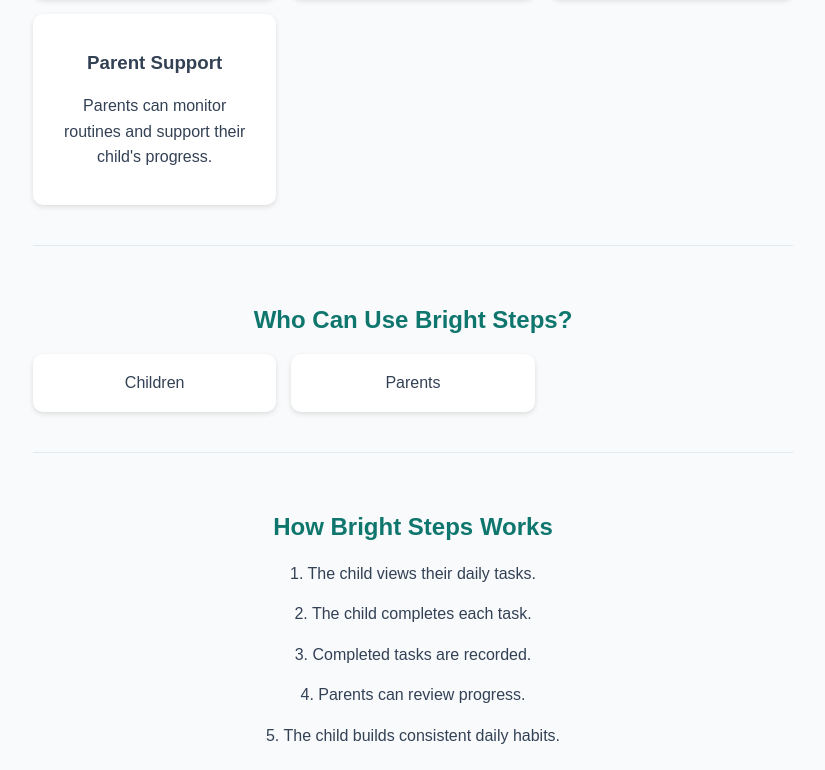
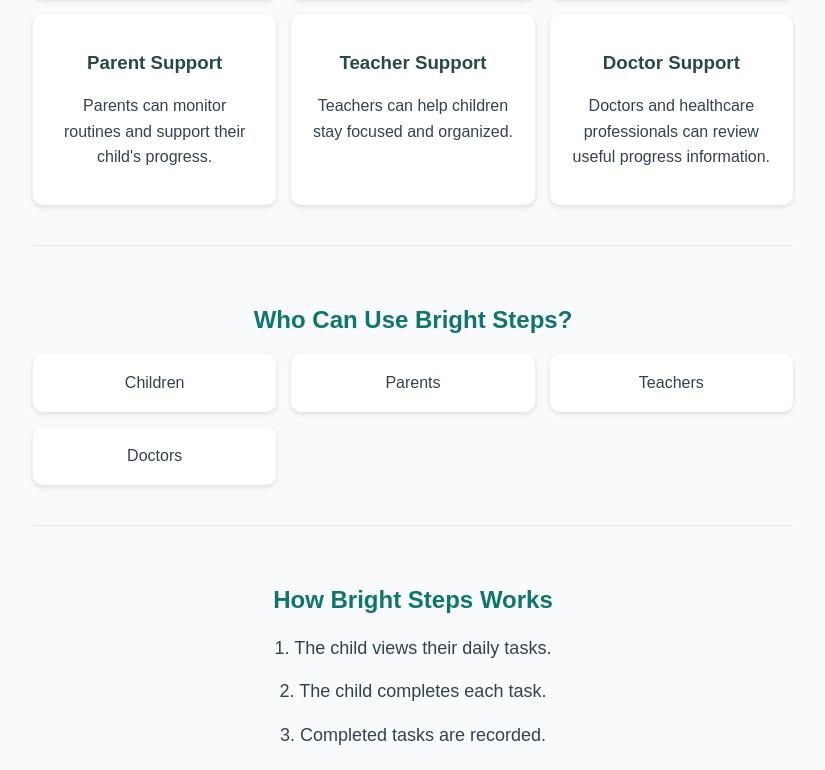
Before and after one commit to arunatara1111-creator/unit1-project, a React (Vite) app: page /about in a window 1280 px wide. Shown: the part 730-1500 px from the top of the page, without its empty margins (227-1052 px from the left). Built offline with nearby package versions, Linux system fonts and the light colour scheme.

Commit message:
Parent feature added

```diff
--- a/src/index.css
+++ b/src/index.css
@@ -76,14 +76,24 @@
   text-align: center;
   color: #0f766e;
 }
-
+section h3 {
+  text-align: center;
+  color: #274a47;
+}
 section p {
   max-width: 600px;
   margin: 15px auto;
   line-height: 1.6;
   text-align: center;
 }
-
+section li {
+  list-style: none;
+  font-size: 18px;
+  margin-bottom: 15px;
+  line-height: 1.6;
+  padding: 0;
+  text-align: center;
+}
 
 /* Hero */
 
--- a/src/layout/Footer.jsx
+++ b/src/layout/Footer.jsx
@@ -5,6 +5,9 @@
     <footer className="footer">
       <p>Bright Steps</p>
       <p>Small Steps. Big Progress.</p>
+      <div className="footer-bottom">
+        <p>© 2026 Bright Steps. All rights reserved.</p>
+      </div>
     </footer>
   );
 }
--- a/src/pages/About.jsx
+++ b/src/pages/About.jsx
@@ -51,6 +51,21 @@
               support their child's progress.
             </p>
           </div>
+          <div>
+            <h3>Teacher Support</h3>
+            <p>
+              Teachers can help children stay focused
+              and organized.
+            </p>
+          </div>
+
+          <div>
+            <h3>Doctor Support</h3>
+            <p>
+              Doctors and healthcare professionals can
+              review useful progress information.
+            </p>
+          </div>
 
         </div>
       </section>
@@ -63,6 +78,8 @@
 
           <div>Children</div>
           <div>Parents</div>
+          <div>Teachers</div>
+          <div>Doctors</div>
 
         </div>
       </section>
@@ -71,15 +88,15 @@
       <section>
         <h2>How Bright Steps Works</h2>
 
-        <p>1. The child views their daily tasks.</p>
+        <li>1. The child views their daily tasks.</li>
 
-        <p>2. The child completes each task.</p>
+        <li>2. The child completes each task.</li>
 
-        <p>3. Completed tasks are recorded.</p>
+        <li>3. Completed tasks are recorded.</li>
 
-        <p>4. Parents can review progress.</p>
+        <li>4. Parents can review progress.</li>
 
-        <p>5. The child builds consistent daily habits.</p>
+        <li>5. The child builds consistent daily habits.</li>
       </section>
 
 
--- a/src/pages/Home.jsx
+++ b/src/pages/Home.jsx
@@ -29,7 +29,14 @@
               attention, organization, activity level, impulse control,
               and emotional regulation.
             </p>
+        <h3>People with ADHD may experience challenges such as:</h3>
 
+              <p>Difficulty staying focused on tasks.</p>
+              <p>Forgetting appointments, instructions, or responsibilities.</p>
+              <p>Difficulty organizing tasks and managing time.</p>
+              <p>Acting or speaking before thinking.</p>
+              <p>Finding it difficult to sit still for long periods.</p>
+              <p>Switching between tasks or losing track of what they were doing.</p>
         </section>
 
 
--- a/src/pages/childProfile/ChildView.jsx
+++ b/src/pages/childProfile/ChildView.jsx
@@ -1,6 +1,7 @@
 
 import React, { useEffect, useMemo, useState } from "react";
 import { Sun, Moon, Star, Rocket } from "lucide-react";
+import confetti from "canvas-confetti";
 
 import Shell from "./Shell";
 import TopBar from "./TopBar";
@@ -294,20 +295,48 @@
     // All tasks completed
     if (
       tasks.length > 0 &&
-      newCompletedCount ===
-        tasks.length
+      newCompletedCount === tasks.length
     ) {
-
       setLaunched(true);
 
+      // 🎉 Blast animation
+      confetti({
+        particleCount: 150,
+        spread: 100,
+        startVelocity: 45,
+        origin: {
+          x: 0.5,
+          y: 0.6,
+        },
+      });
+
+      // 🚀 Second blast
+      setTimeout(() => {
+        confetti({
+          particleCount: 100,
+          spread: 140,
+          startVelocity: 35,
+          origin: {
+            x: 0.2,
+            y: 0.7,
+          },
+        });
+
+        confetti({
+          particleCount: 100,
+          spread: 140,
+          startVelocity: 35,
+          origin: {
+            x: 0.8,
+            y: 0.7,
+          },
+        });
+      }, 300);
+
     } else {
-
       setLaunched(false);
-
     }
-
   };
-
   // DATE CHANGE
 
 
--- a/src/pages/parentProfile/styles/parentView.css
+++ b/src/pages/parentProfile/styles/parentView.css
@@ -30,10 +30,14 @@
 
   /* Buttons */
 
-  .rmc-btn {
+  .rmc-btn:hover  {
     cursor: pointer;
     border: none;
     font-family: inherit;
+
+    background-color: #4694c9;
+    transform: translateY(-2px);
+
   }
 
   .rmc-btn:active {
```
Lines whose indentation alone changed are shown as unchanged.
